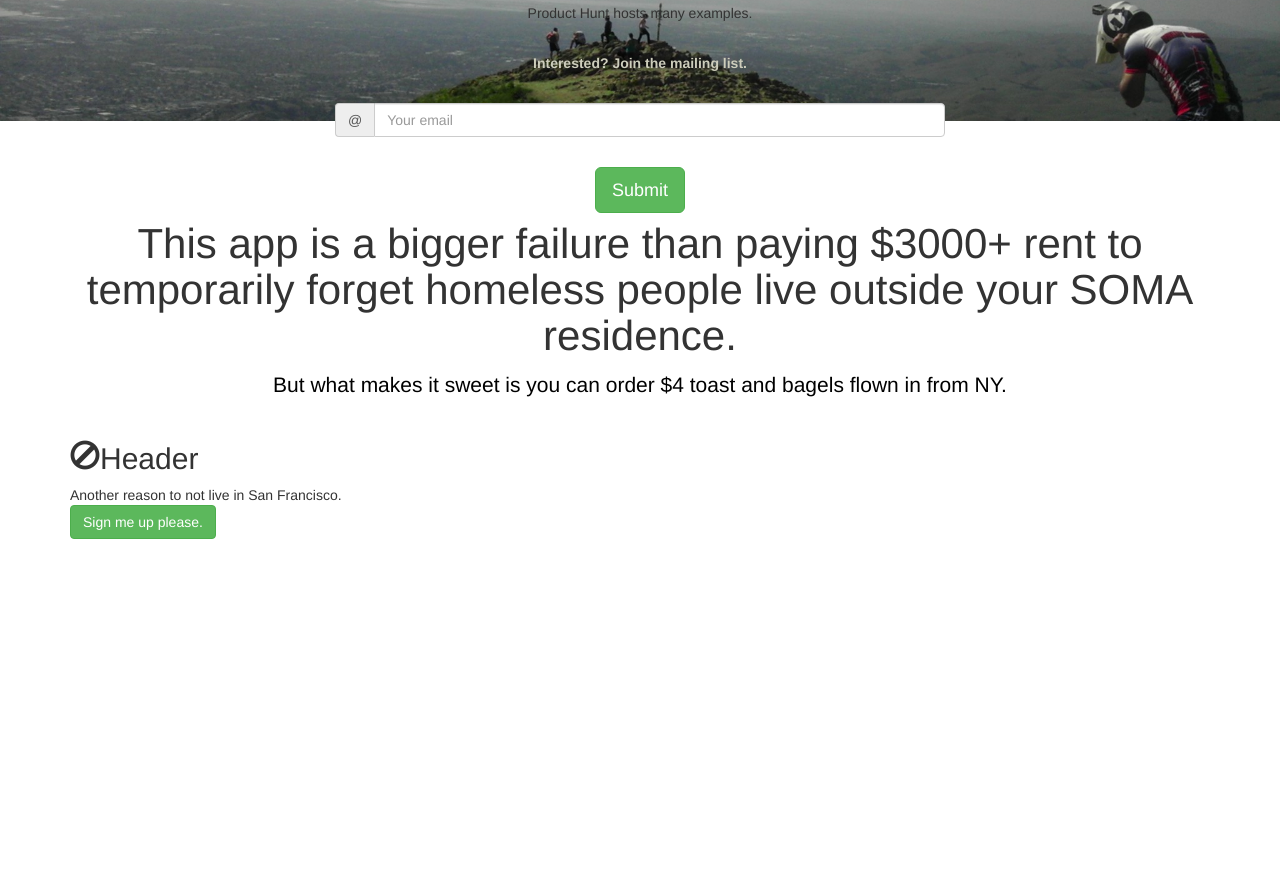
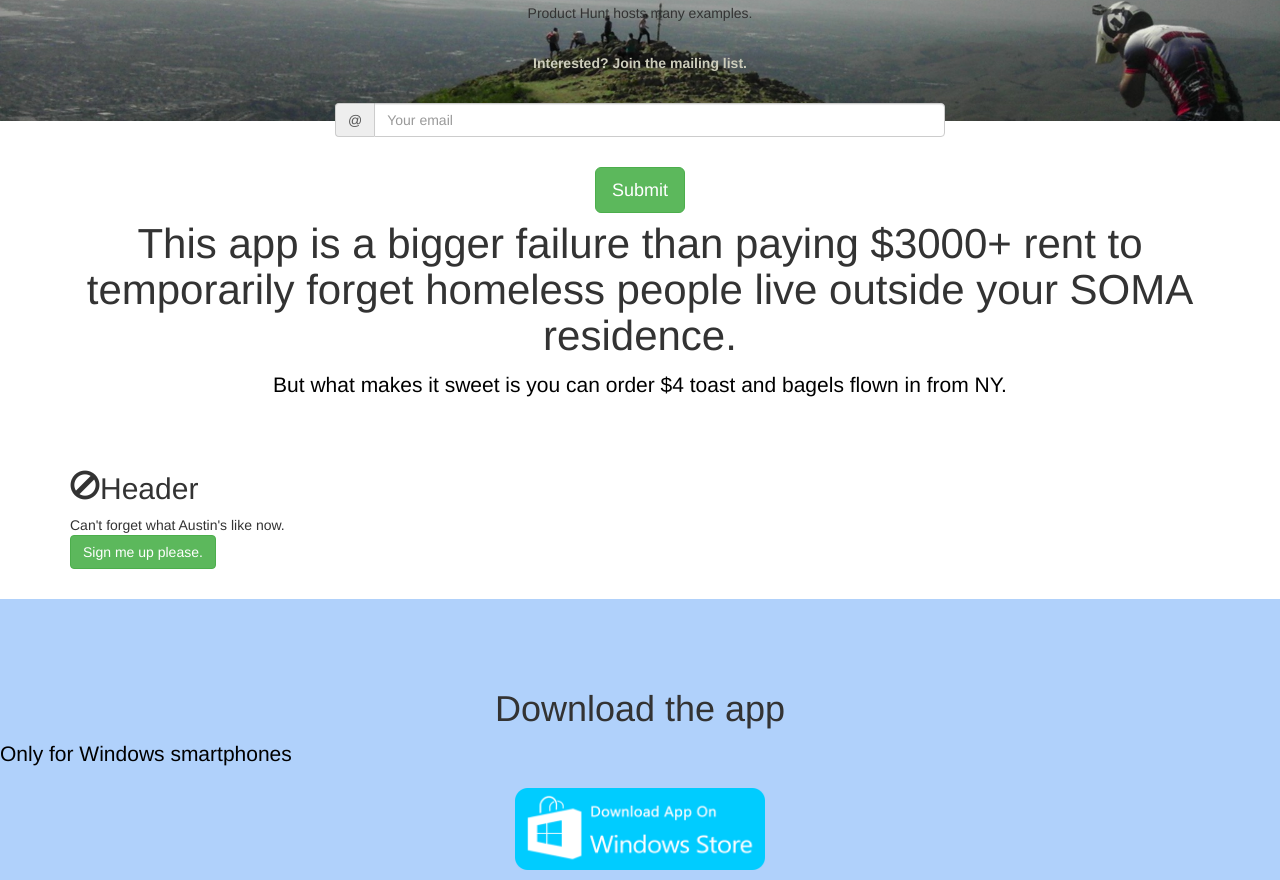
Before and after one commit to GoldenHomer/BootPage, a plain HTML site: page index.html in a window 1280 px wide. Shown: the part 329-1209 px from the top of the page. Before the commit the page ends 868 px from the top, so only its background shows below. Drawn offline with nearby package versions, Linux system fonts and the light colour scheme.

Commit message:
Image added and edited files

```diff
--- a/index.html
+++ b/index.html
@@ -67,12 +67,20 @@
 				<p class="lead center">But what makes it sweet is you can order $4 toast and bagels flown in from NY.</p>
 			</div>
 
-			<div class="row">
-				<div class="col-md-4">
+			<div class="row marginBottom">
+				<div class="col-md-4 topMargin">
 					<h2><span class="glyphicon glyphicon-ban-circle"></span>Header</h2>
-					Another reason to not live in San Francisco.
+					Can't forget what Austin's like now.
 					<button class="btn btn-success">Sign me up please.</button>
 				</div>
+			</div>
+		</div>
+
+		<div class="container contentContainer" id="footer">
+			<div class="row">
+				<h1 class="center">Download the app</h1>
+				<p class="lead">Only for Windows smartphones</p>
+				<p class="center"><img src="win_store.png" class="appStoreImg"></p>
 			</div>
 		</div>
 
--- a/myStyle.css
+++ b/myStyle.css
@@ -39,3 +39,17 @@
 	margin-top: 100px;
 	font-size: 300%;
 }
+
+#footer {
+	background-color: #B0D1FB;
+	padding-top: 70px;
+	width: 100%;
+}
+
+.marginBottom {
+	margin-bottom: 30px;
+}
+
+.appStoreImg {
+	width: 250px;
+}
```
Also changed, not shown: win_store.png (added).
